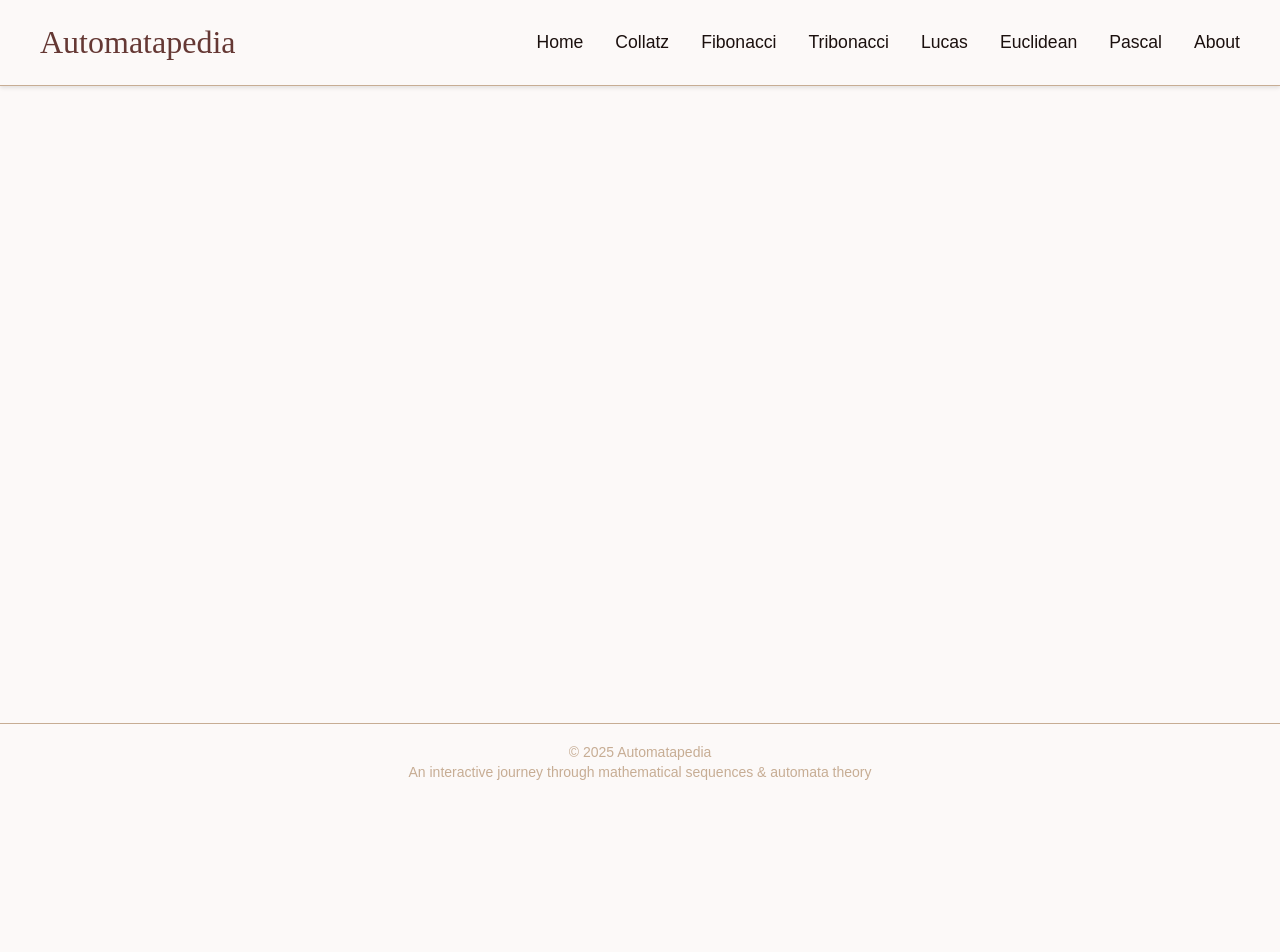
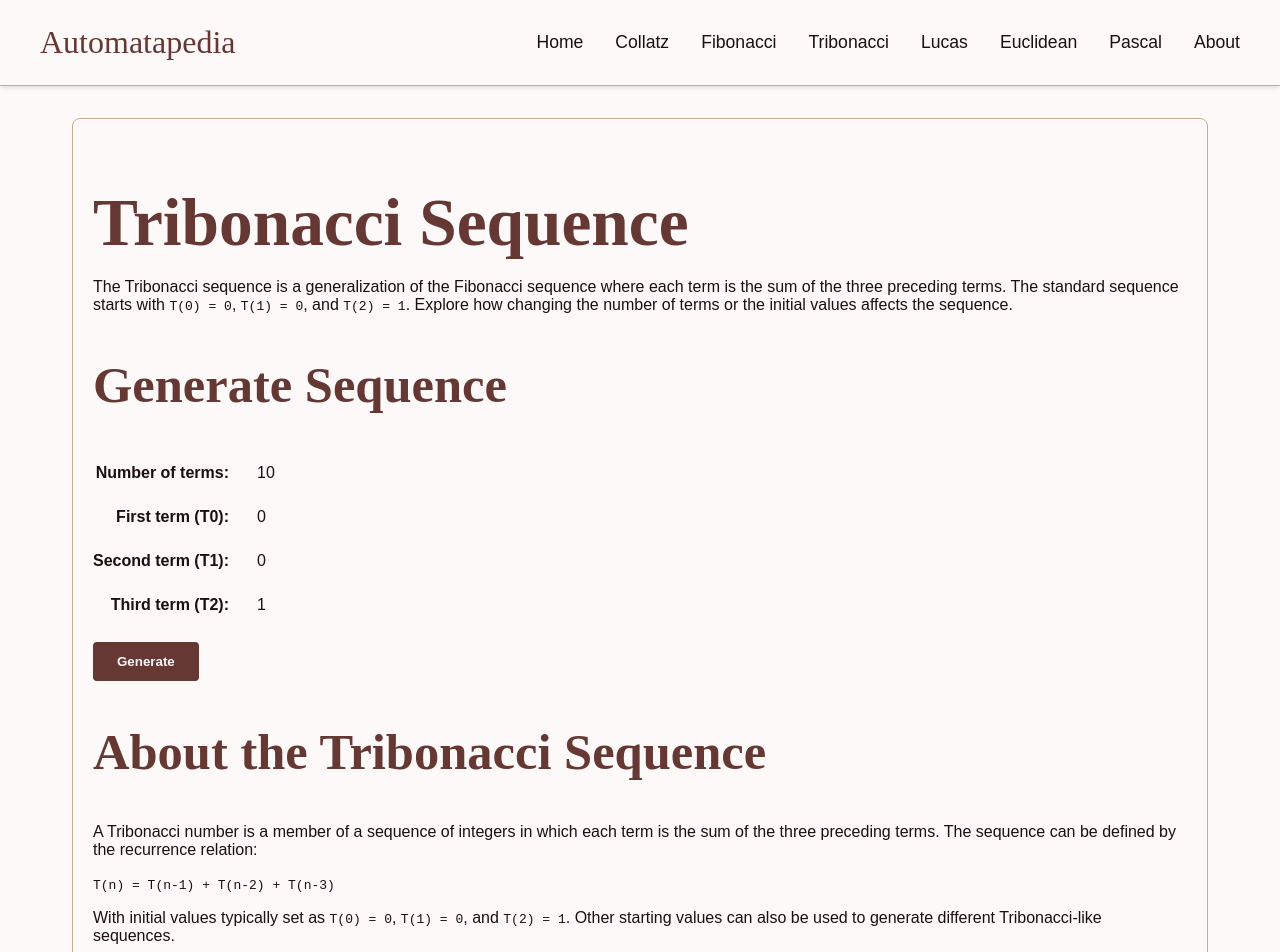
Before and after one commit to adiluexe/automatapedia, a React (Vite) app in the folder automatapedia/: page /tribonacci in a window 1280 px wide. Shown: the top 952 px of the page. Before the commit the page ends 800 px from the top, so only its background shows below. Built offline with nearby package versions, Linux system fonts and the light colour scheme; a web font is replaced by a local one.

Commit message:
feat(tribonacci): implement customizable Tribonacci sequence generator
Added functionality to allow users to specify the number of terms and starting values for the Tribonacci sequence. Enhanced the UI for better interaction and visualization of results.

```diff
--- a/automatapedia/src/App.tsx
+++ b/automatapedia/src/App.tsx
@@ -4,6 +4,7 @@ import "./index.css";
 import HomePage from "./pages/HomePage";
 import CollatzPage from "./pages/CollatzPage";
 import FibonacciPage from "./pages/FibonacciPage";
+import TribonacciPage from "./pages/TribonacciPage"; // Added import
 import PascalPage from "./pages/PascalPage";
 // Import other pages if they exist
 
@@ -83,6 +84,15 @@ const App: React.FC = () => {
               }
             />
             <Route
+              path="/tribonacci"
+              element={
+                <AnimatedPage>
+                  <TribonacciPage />
+                </AnimatedPage>
+              }
+            />{" "}
+            {/* Added route */}
+            <Route
               path="/pascal"
               element={
                 <AnimatedPage>
--- a/automatapedia/src/pages/SequencePage.css
+++ b/automatapedia/src/pages/SequencePage.css
@@ -63,6 +63,33 @@
   background-color: #fff; /* Or a very light background */
   width: 100px; /* Adjust as needed */
   text-align: right;
+}
+
+.input-grid {
+  display: grid;
+  grid-template-columns: auto 1fr;
+  gap: 10px 20px; /* Row gap, Column gap */
+  align-items: center;
+  margin-bottom: 20px;
+  max-width: 500px; /* Constrain width for better readability */
+}
+
+.input-grid label {
+  text-align: right;
+  font-weight: bold;
+  color: var(--text-color);
+}
+
+.input-grid input[type="number"] {
+  padding: 8px;
+  border: 1px solid var(--border-color);
+  border-radius: 4px;
+  font-family: var(--font-body);
+  font-size: 1rem;
+  background-color: var(--background-color-light);
+  color: var(--text-color);
+  width: 100%; /* Make input take full width of its grid cell */
+  box-sizing: border-box; /* Include padding and border in the element's total width and height */
 }
 
 .generate-button {
@@ -133,3 +160,9 @@
 }
 
 /* Specific to Collatz Page if needed, or keep general */
+
+/* Specific grid for Tribonacci to handle more inputs if needed */
+.tribonacci-grid {
+    grid-template-columns: auto 1fr; /* Keeps 2 columns for label and input */
+    /* If more complex layout is needed, adjust here. For now, it's similar to input-grid */
+}
--- a/automatapedia/src/pages/TribonacciPage.tsx
+++ b/automatapedia/src/pages/TribonacciPage.tsx
@@ -1,58 +1,171 @@
 import React, { useState } from "react";
 import { generateTribonacciSequence } from "../sequences/tribonacci";
-import "../App.css";
+import "./SequencePage.css"; // Using common sequence page styles
 
 const TribonacciPage: React.FC = () => {
-  const [terms, setTerms] = useState<number>(10);
-  // Optional: Allow user to set starting values
-  // const [startVal1, setStartVal1] = useState<number>(0);
-  // const [startVal2, setStartVal2] = useState<number>(0);
-  // const [startVal3, setStartVal3] = useState<number>(1);
+  const [numTerms, setNumTerms] = useState<number>(10);
+  const [startVal1, setStartVal1] = useState<number>(0);
+  const [startVal2, setStartVal2] = useState<number>(0);
+  const [startVal3, setStartVal3] = useState<number>(1);
   const [sequence, setSequence] = useState<number[]>(
-    generateTribonacciSequence(10)
+    generateTribonacciSequence(10, 0, 0, 1)
   );
+  const [showSequence, setShowSequence] = useState<boolean>(false);
 
-  const handleInputChange = (event: React.ChangeEvent<HTMLInputElement>) => {
-    const numTerms = parseInt(event.target.value, 10);
-    if (!isNaN(numTerms) && numTerms > 0) {
-      setTerms(numTerms);
-      // Pass startVal1, startVal2, startVal3 if implementing custom start
-      setSequence(generateTribonacciSequence(numTerms));
-    } else if (event.target.value === "") {
-      setTerms(0);
+  const handleGenerateSequence = () => {
+    if (numTerms > 0) {
+      setSequence(
+        generateTribonacciSequence(numTerms, startVal1, startVal2, startVal3)
+      );
+      setShowSequence(true);
+    } else {
       setSequence([]);
+      setShowSequence(false);
     }
   };
 
+  const handleNumTermsChange = (event: React.ChangeEvent<HTMLInputElement>) => {
+    const value = parseInt(event.target.value, 10);
+    setNumTerms(isNaN(value) || value <= 0 ? 0 : value);
+    setShowSequence(false);
+  };
+
+  const handleStartVal1Change = (
+    event: React.ChangeEvent<HTMLInputElement>
+  ) => {
+    const value = parseInt(event.target.value, 10);
+    setStartVal1(isNaN(value) ? 0 : value);
+    setShowSequence(false);
+  };
+
+  const handleStartVal2Change = (
+    event: React.ChangeEvent<HTMLInputElement>
+  ) => {
+    const value = parseInt(event.target.value, 10);
+    setStartVal2(isNaN(value) ? 0 : value);
+    setShowSequence(false);
+  };
+
+  const handleStartVal3Change = (
+    event: React.ChangeEvent<HTMLInputElement>
+  ) => {
+    const value = parseInt(event.target.value, 10);
+    setStartVal3(isNaN(value) ? 0 : value);
+    setShowSequence(false);
+  };
+
   return (
-    <div className="container">
+    <div className="container sequence-page">
+      <header className="sequence-header">
         <h1>Tribonacci Sequence</h1>
-      <div className="input-container">
-        <label htmlFor="terms">Number of terms: </label>
+        <p className="sequence-intro">
+          The Tribonacci sequence is a generalization of the Fibonacci sequence
+          where each term is the sum of the three preceding terms. The standard
+          sequence starts with <code>T(0) = 0</code>, <code>T(1) = 0</code>, and{" "}
+          <code>T(2) = 1</code>. Explore how changing the number of terms or the
+          initial values affects the sequence.
+        </p>
+      </header>
+
+      <section className="interactive-generator">
+        <h2>Generate Sequence</h2>
+        <div className="input-grid tribonacci-grid">
+          <label htmlFor="numTerms">Number of terms:</label>
           <input
             type="number"
-          id="terms"
-          value={terms === 0 ? "" : terms}
-          onChange={handleInputChange}
+            id="numTerms"
+            value={numTerms === 0 ? "" : numTerms}
+            onChange={handleNumTermsChange}
             min="1"
           />
+          <label htmlFor="startVal1">First term (T0):</label>
+          <input
+            type="number"
+            id="startVal1"
+            value={startVal1}
+            onChange={handleStartVal1Change}
+          />
+          <label htmlFor="startVal2">Second term (T1):</label>
+          <input
+            type="number"
+            id="startVal2"
+            value={startVal2}
+            onChange={handleStartVal2Change}
+          />
+          <label htmlFor="startVal3">Third term (T2):</label>
+          <input
+            type="number"
+            id="startVal3"
+            value={startVal3}
+            onChange={handleStartVal3Change}
+          />
         </div>
-      {/* Optional inputs for starting values can be added here */}
-      <div className="sequence-container">
+        <button onClick={handleGenerateSequence} className="generate-button">
+          Generate
+        </button>
+      </section>
+
+      {showSequence && sequence.length > 0 && (
+        <section className="results">
+          <h2>Results</h2>
+          <p>
+            Generated {sequence.length} terms of the Tribonacci sequence
+            starting with <code>{startVal1}</code>, <code>{startVal2}</code>,{" "}
+            <code>{startVal3}</code>.
+          </p>
+          <div className="visualization-placeholder">
+            {/* Placeholder for chart visualization */}
+            <p>(Chart/Visualization Area for Tribonacci Sequence)</p>
+          </div>
+          <div className="sequence-values">
+            <h3>Sequence Values:</h3>
+            <div className="sequence-list">
               {sequence.map((num, index) => (
-          <span key={index} className="sequence-element">
-            {num}
+                <code key={index} className="sequence-element">
+                  T({index}) = {num}
                   {index < sequence.length - 1 ? ", " : ""}
-          </span>
+                </code>
               ))}
             </div>
-      <div className="info-container">
+          </div>
+        </section>
+      )}
+
+      <section className="sequence-info">
+        <h2>About the Tribonacci Sequence</h2>
         <p>
-          The Tribonacci sequence is a generalization of the Fibonacci sequence
-          where each term is the sum of the three preceding terms. The standard
-          sequence starts with 0, 0, 1.
+          A Tribonacci number is a member of a sequence of integers in which
+          each term is the sum of the three preceding terms. The sequence can be
+          defined by the recurrence relation:
         </p>
-      </div>
+        <p>
+          <code>T(n) = T(n-1) + T(n-2) + T(n-3)</code>
+        </p>
+        <p>
+          With initial values typically set as <code>T(0) = 0</code>,{" "}
+          <code>T(1) = 0</code>, and <code>T(2) = 1</code>. Other starting
+          values can also be used to generate different Tribonacci-like
+          sequences.
+        </p>
+        <h3>Connection to Automata Theory</h3>
+        <p>
+          While direct connections of the Tribonacci sequence to automata theory
+          might be less prominent than for sequences like Fibonacci (e.g., in
+          counting paths in certain graphs representable by automata), number
+          sequences defined by linear recurrences can appear in the analysis of
+          formal languages and automata. For instance, the number of words of a
+          certain length accepted by a specific type of automaton or generated
+          by a grammar could follow such a recurrence. The study of growth rates
+          of languages, often related to these sequences, is a key aspect of
+          automata theory.
+        </p>
+        <p>
+          Further exploration might involve constructing automata whose state
+          transitions or accepted words relate to Tribonacci numbers, perhaps in
+          combinatorial contexts or in analyzing the complexity of algorithms
+          related to these sequences.
+        </p>
+      </section>
     </div>
   );
 };
--- a/automatapedia/src/sequences/tribonacci.ts
+++ b/automatapedia/src/sequences/tribonacci.ts
@@ -1,28 +1,24 @@
 export const generateTribonacciSequence = (
-  terms: number,
-  startValues?: [number, number, number]
+  count: number,
+  a?: number, // Make 'a' optional
+  b?: number, // Make 'b' optional
+  c?: number // Make 'c' optional
 ): number[] => {
-  if (terms <= 0) {
-    return [];
-  }
+  const startA = a === undefined ? 0 : a;
+  const startB = b === undefined ? (startA === 0 ? 0 : startA) : b; // Default b based on a
+  const startC =
+    c === undefined ? (startA === 0 && startB === 0 ? 1 : startB) : c; // Default c based on a and b
 
-  const a = startValues ? startValues[0] : 0;
-  const b = startValues ? startValues[1] : 0;
-  const c = startValues ? startValues[2] : 1;
+  if (count <= 0) return [];
+  if (count === 1) return [startA];
+  if (count === 2) return [startA, startB];
 
-  if (terms === 1) {
-    return [a];
-  }
-  if (terms === 2) {
-    return [a, b];
-  }
+  const sequence: number[] = [startA, startB, startC];
 
-  const sequence: number[] = [a, b, c];
-
-  for (let i = 3; i < terms; i++) {
+  for (let i = 3; i < count; i++) {
     const nextValue = sequence[i - 1] + sequence[i - 2] + sequence[i - 3];
     sequence.push(nextValue);
   }
 
-  return sequence;
+  return sequence.slice(0, count); // Ensure correct length
 };
```
Lines whose indentation alone changed are shown as unchanged.
